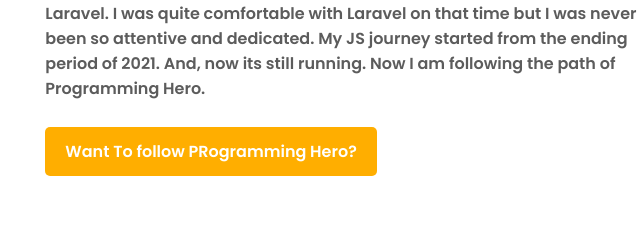
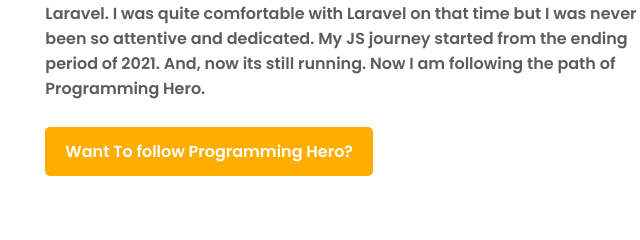
Before and after one commit to Prohor722/mission_2022, a plain HTML site: page index.html in a window 1280 px wide. Shown: the part 1400-1640 px from the top of the page, 468-1108 px from the left. Drawn offline with Linux system fonts and the light colour scheme.

Commit message:
p tag typing mistake corrected

```diff
--- a/index.html
+++ b/index.html
@@ -54,7 +54,7 @@
         <div id="third_section_item2">
             <h3>Develop<br>Journey</h3>
             <p>I started by learning HTML, CSS, MySQL. Then I started learning PHP and Laravel. I was quite comfortable with Laravel on that time but I was never been so attentive and dedicated. My JS journey started from the ending period of 2021. And, now its still running. Now I am following the path of Programming Hero.</p>
-                <a class="button_style" target="_blank" href="https://web.programming-hero.com/">Want To follow PRogramming Hero?</a>
+                <a class="button_style" target="_blank" href="https://web.programming-hero.com/">Want To follow Programming Hero?</a>
         </div>
     </section>
     <section class="common_section flexible top_space">
```
